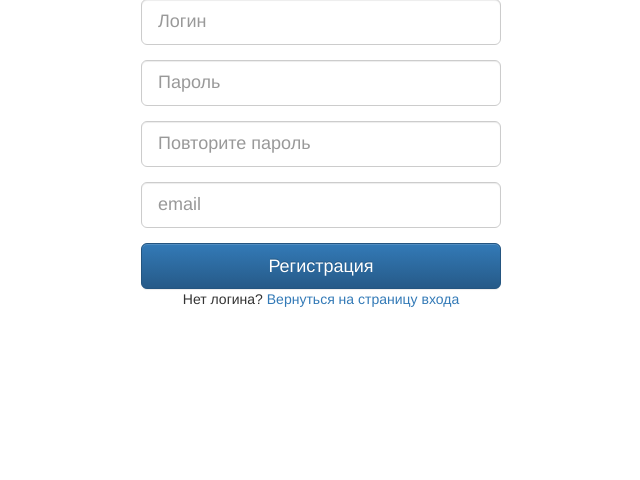
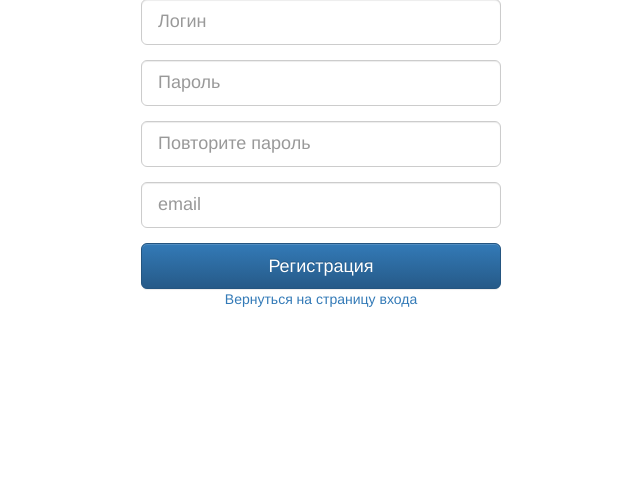
Before and after one commit to dropdead666/drpddChat, a Django app: page /register/ in a window 1280 px wide. Shown: the part 120-600 px from the top of the page, without its empty margins (319-959 px from the left). Run offline with Django 3.2, Linux system fonts and the light colour scheme; some libraries are stand-ins or nearby versions.

Commit message:
add reqs

```diff
--- a/app/models.py
+++ b/app/models.py
@@ -9,7 +9,7 @@ import datetime
 
 class Message(models.Model):
     author = models.ForeignKey(settings.AUTH_USER_MODEL, on_delete=models.CASCADE)
-    text = models.TextField()
+    text = models.TextField(blank=False, null=False)
     published_date = models.DateTimeField(blank=True, null=True)
 
     def publish(self):
--- a/app/static/scripts/main.js
+++ b/app/static/scripts/main.js
@@ -33,7 +33,7 @@ function create_message() {
             console.log(json);
             $("#talk").prepend("<div class=\"date\"">+json.created+"</div> <p><a href=\"\">"+json.author+"</a>: "+json.created+"</p>");
             console.log("success");
-            setTimeout(function(){ location.reload(); }, 1 );
+            location.reload();
         },
         error : function(xhr,errmsg,err) {
             $('#results').html("<div class='alert-box alert radius' data-alert>Oops! error: "+errmsg+" <a href='#' class='close'>&times;</a></div>");
--- a/app/templates/index.html
+++ b/app/templates/index.html
@@ -13,7 +13,7 @@
                         {% if message.author == request.user %}
                         <p><span style="color: green">{{ message.author }}(Вы)</span>: {{ message.text|linebreaksbr }}</p>
                         {% else %}
-                        <p><a onClick="document.getElementById('message-text').value= '@{{ message.author }}'">{{ message.author }}</a>: {{ message.text|linebreaksbr }}</p>
+                        <p><a onClick="document.getElementById('message-text').value= '@{{ message.author }} '">{{ message.author }}</a>: {{ message.text|linebreaksbr }}</p>
                         {% endif %}
                     </div>
                 {% endfor %}
--- a/app/templates/registration/login.html
+++ b/app/templates/registration/login.html
@@ -1,7 +1,7 @@
 {% extends 'base.html' %}
 {% block content %}
 {% if not request.user.is_authenticated %}
-<div class="row vertical-center-row align-items-center vertical-center">
+<div class="row vertical-center-row align-items-center">
     <div class="col-md-4 col-md-offset-4">
         <form action="{% url 'login' %}" id="login-form" method="post">
             {% csrf_token %}
--- a/app/templates/registration/register.html
+++ b/app/templates/registration/register.html
@@ -4,7 +4,7 @@
     {{ field.errors }}
 {% endfor %}
 {% if not request.user.is_authenticated %}
-<div class="row vertical-center-row align-items-center vertical-center">
+<div class="row vertical-center-row align-items-center">
     <div class="col-md-4 col-md-offset-4">
         <form action="{% url 'register' %}" id="login-form" method="post">
             {% csrf_token %}
@@ -23,7 +23,7 @@
 
             <button class="btn btn-primary btn-lg" type="submit">Регистрация</button>
         </form>
-        <div align="center">Нет логина? <a href="{% url 'login' %}">Вернуться на страницу входа</a></div>
+        <div align="center"><a href="{% url 'login' %}">Вернуться на страницу входа</a></div>
     </div>
 </div>
 {% else %}
--- a/app/views.py
+++ b/app/views.py
@@ -68,23 +68,25 @@ def create_message(request):
         response_data = {}
 
         message = Message(text=message_text, author=request.user)
-        message.publish()
 
-        response_data['result'] = 'Create message successful!'
-        response_data['message_pk'] = message.pk
-        response_data['text'] = message.text
-        response_data['created'] = datetime.datetime.now()
-        response_data['author'] = message.author.username
+        if not message.text == '':
+            message.publish()
 
-        return HttpResponse(
-            json.dumps(
-                response_data,
-                sort_keys=True,
-                indent=1,
-                cls=DjangoJSONEncoder
-            ),
-            content_type="application/json"
-        )
+            response_data['result'] = 'Create message successful!'
+            response_data['message_pk'] = message.pk
+            response_data['text'] = message.text
+            response_data['created'] = datetime.datetime.now()
+            response_data['author'] = message.author.username
+
+            return HttpResponse(
+                json.dumps(
+                    response_data,
+                    sort_keys=True,
+                    indent=1,
+                    cls=DjangoJSONEncoder
+                ),
+                content_type="application/json"
+            )
     else:
         return HttpResponse(
             json.dumps({"nothing to see": "this isn't happening"}),
```
Also changed, not shown: requirements.txt (added, +34 -0 lines).
